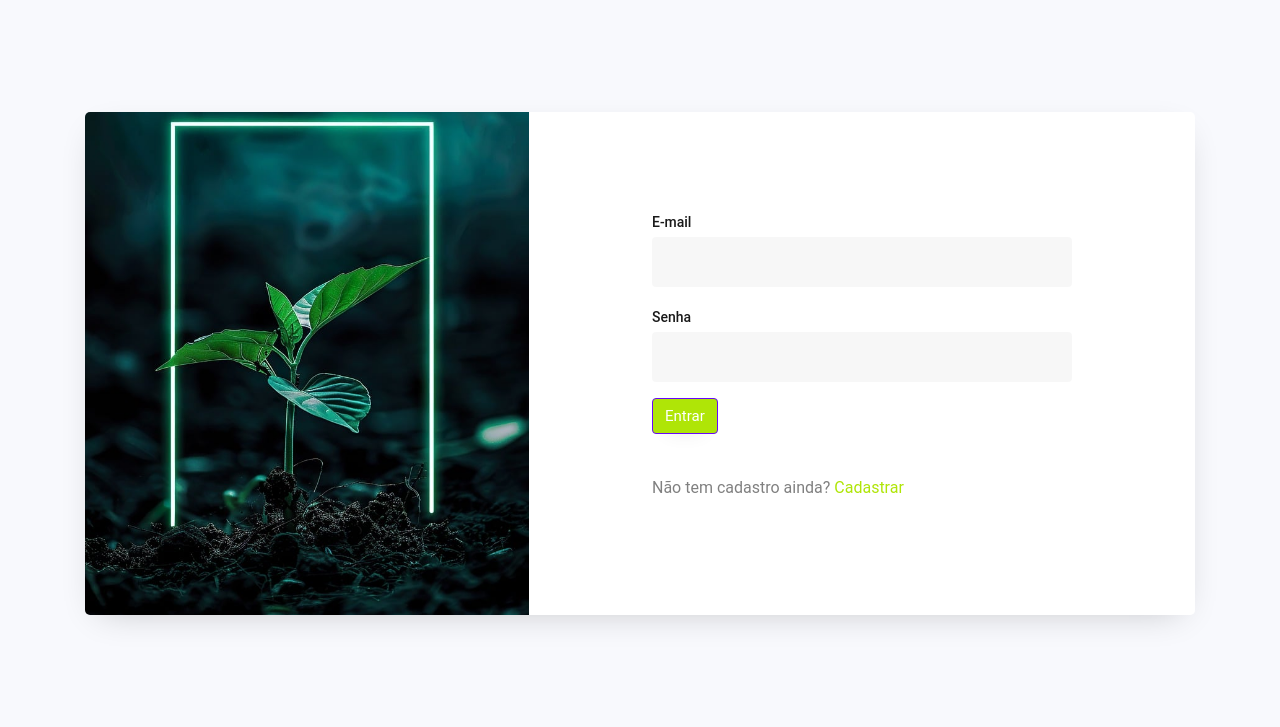
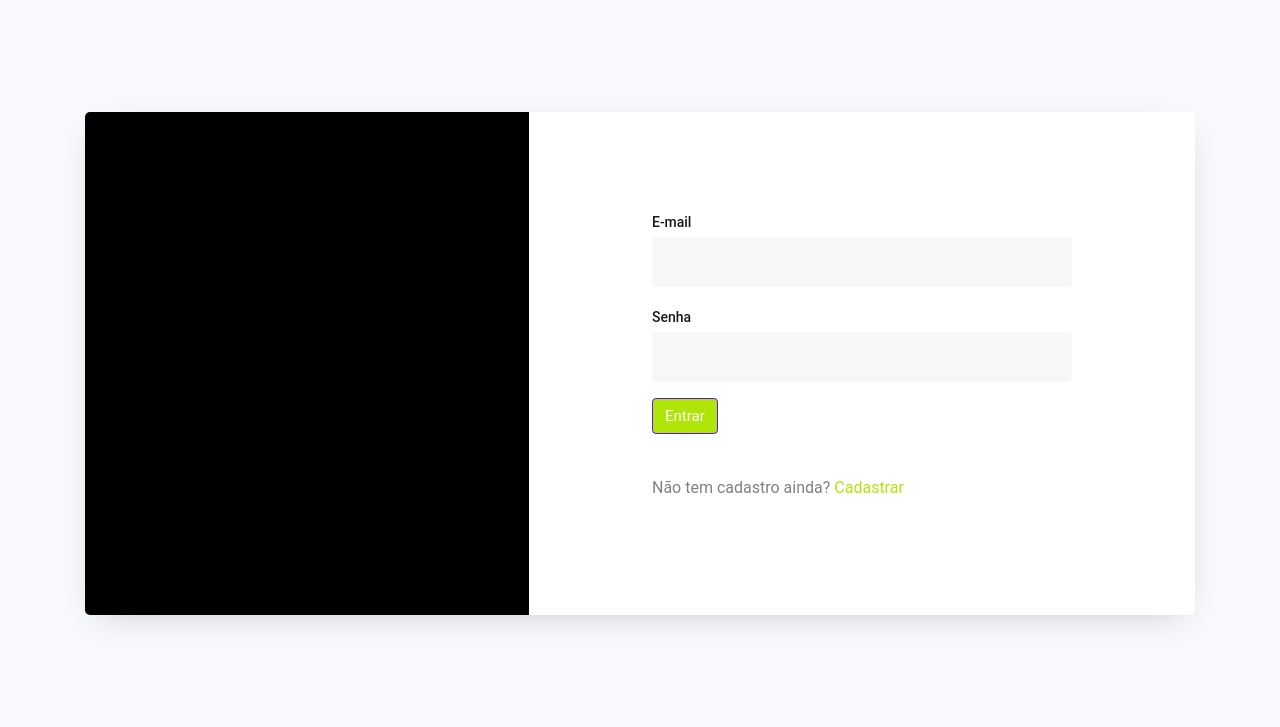
Before and after one commit to Carlosesposito22/Plantae2, a Django app: page /accounts/signin/ in a window 1280 px wide. Shown: the part 150-877 px from the top of the page. Run offline with Django 5.2, Linux system fonts and the light colour scheme; some libraries are stand-ins or nearby versions.

Commit message:
div preta

```diff
--- a/templates/accounts/signin.html
+++ b/templates/accounts/signin.html
@@ -15,7 +15,7 @@
                 <div class="row justify-content-center">
                     <div class="col-md-12">
                         <div class="wrap d-md-flex">
-                            <div class="text-wrap p-4 p-lg-5 d-flex img" style="background-image: url({% static 'images/ai-generated-8703672_1280.jpg' %});">
+                            <div class="text-wrap p-4 p-lg-5 d-flex img" style="background-color: black;">
                                 <div class="text w-100">
 
 
```
